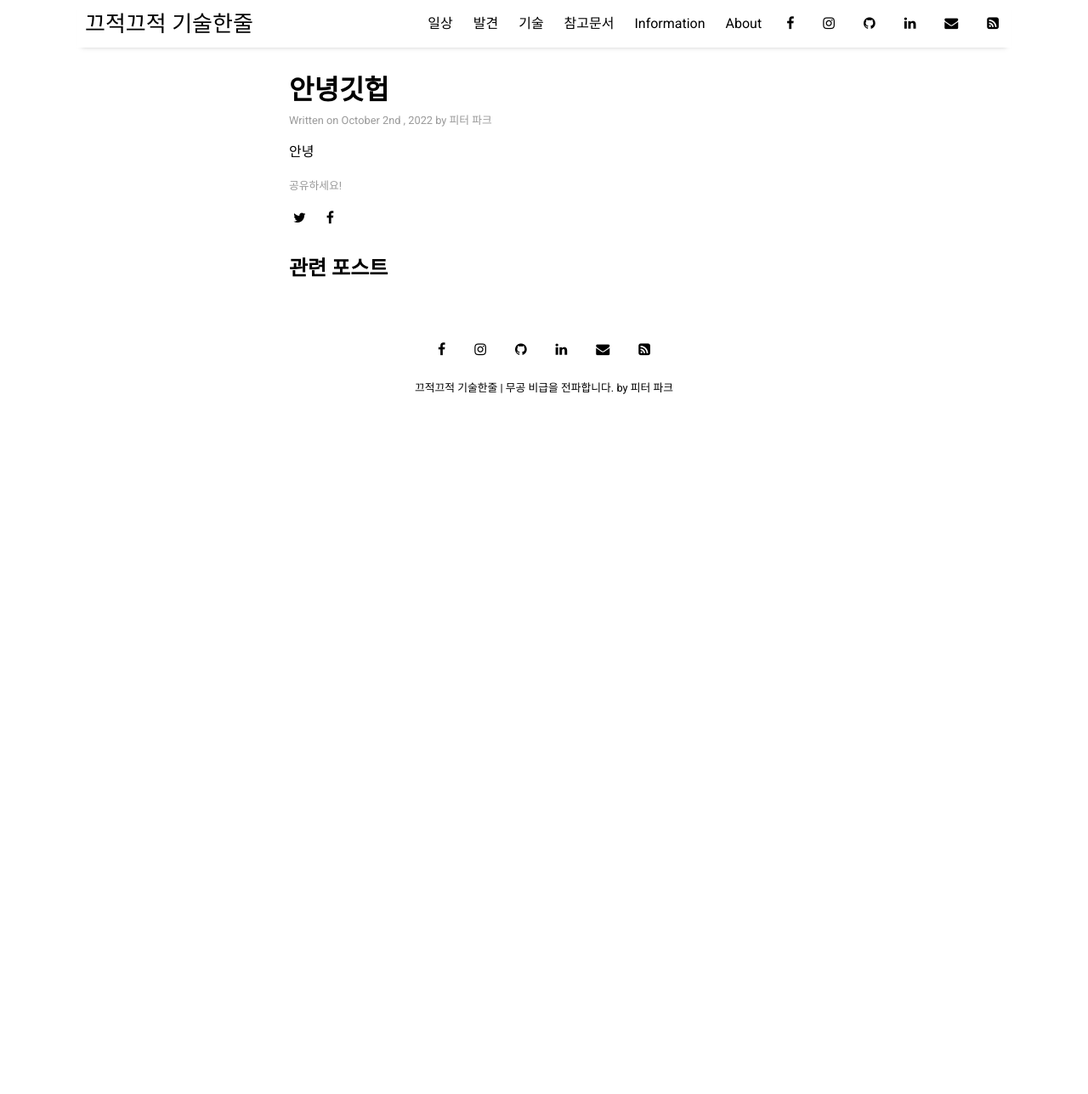
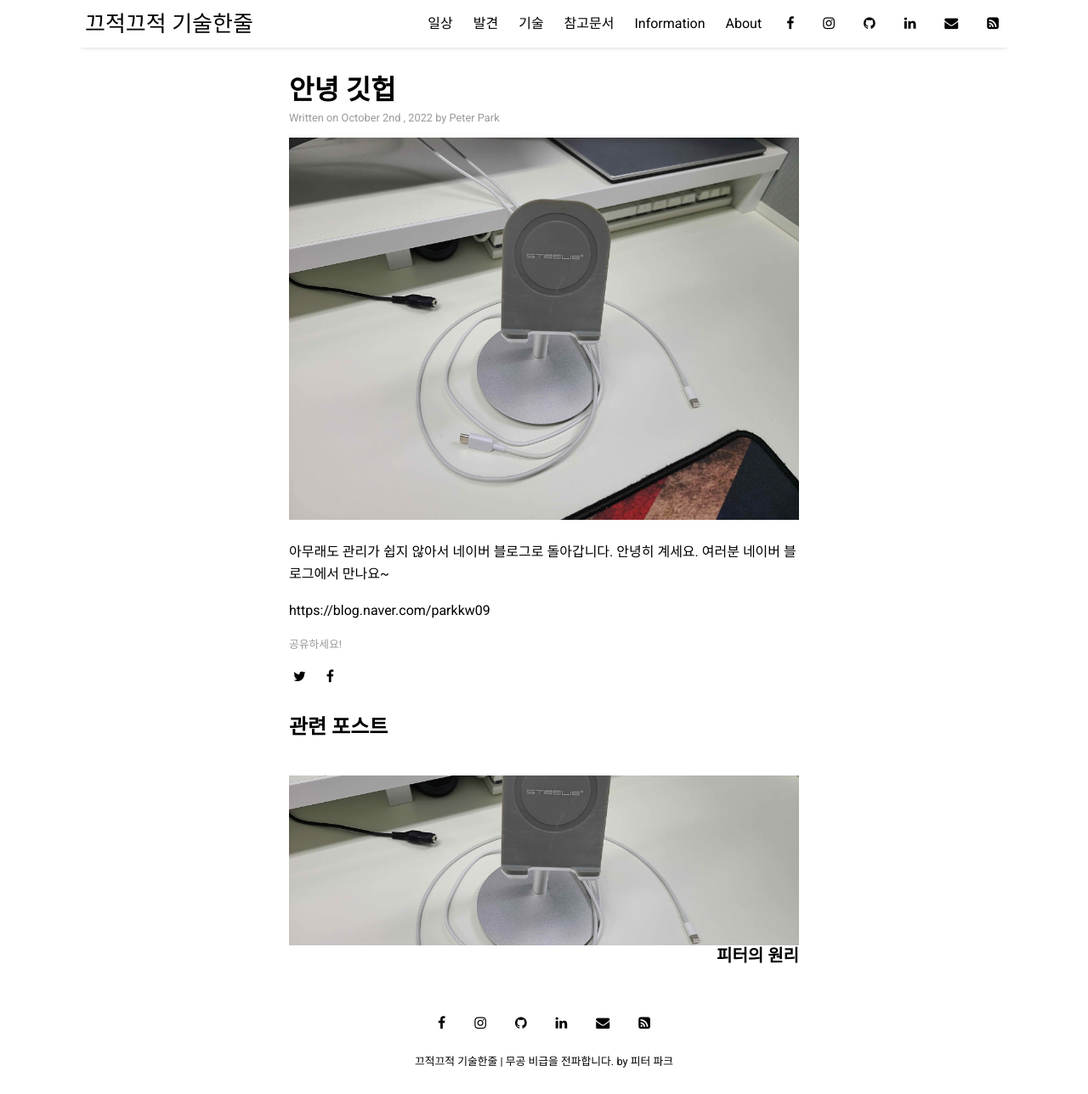
Before and after one commit to parkkw09/parkkw09.github.io, a Jekyll site: the page built from _posts/2022-10-02-안녕깃헙.md, in a window 1280 px wide and 1288 px high. Shown: the whole window at 85% size. Built offline with Jekyll 4.4.1, drawn with Linux system fonts in a browser that asks for light colours; nearby versions of some CDN libraries; our own code applies the rules of GitHub Pages for plain Markdown files.

Commit message:
Update 2022-10-02-안녕깃헙.md

```diff
--- a/_posts/2022-10-02-안녕깃헙.md
+++ b/_posts/2022-10-02-안녕깃헙.md
@@ -1,2 +1,13 @@
+---
+layout: post
+title: "안녕 깃헙"
+author: "Peter Park"
+categories: daily
+tags: [daily,condition]
+image: view-0007.jpg
+---
 
-안녕
+아무래도 관리가 쉽지 않아서 네이버 블로그로 돌아갑니다.
+안녕히 계세요. 여러분 네이버 블로그에서 만나요~
+
+https://blog.naver.com/parkkw09
```
